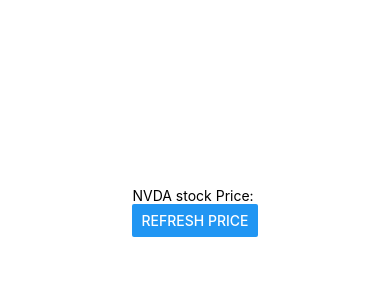
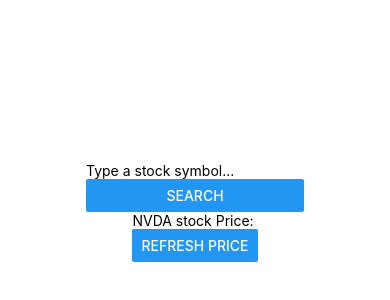
Before and after one commit to adamnoden/yayo, a React Native app in the folder expo/: screen / in a window 390 px wide. Shown: the part 210-510 px from the top of the page. Built offline with nearby package versions, Linux system fonts and the light colour scheme.

Commit message:
stock search mockup

```diff
--- a/expo/App.tsx
+++ b/expo/App.tsx
@@ -1,11 +1,12 @@
 import { StatusBar } from "expo-status-bar";
 import { StyleSheet, View } from "react-native";
 
-import { StockInfoComponent } from "./src/components";
+import { StockInfoComponent, StockSearch } from "./src/components";
 
 export default function App() {
   return (
     <View style={styles.container}>
+      <StockSearch />
       <StockInfoComponent />
       <StatusBar style="auto" />
     </View>
--- a/expo/src/components/StockInfo.tsx
+++ b/expo/src/components/StockInfo.tsx
@@ -1,7 +1,7 @@
 // Example component file: src/components/StockInfoComponent.tsx
 import React, { useEffect, useState } from "react";
 import { View, Text, Button } from "react-native";
-import { callFetchStockPrice } from "../services/stockService";
+import { callFetchStockPrice } from "../services/stock-service";
 
 export const StockInfoComponent = () => {
   const [stockPrice, setStockPrice] = useState<number | null>(null);
--- /dev/null
+++ b/expo/src/components/StockSearch.tsx
@@ -0,0 +1,43 @@
+import React, { useState } from "react";
+import { View, TextInput, Button, Text, FlatList } from "react-native";
+
+interface ParsedResult {
+  ticker: string;
+  name: string;
+  exchange: string;
+  id: string;
+}
+
+export const StockSearch = () => {
+  const [query, setQuery] = useState("");
+  const [results, setResults] = useState<ParsedResult[]>([]);
+
+  const searchStock = () => {
+    // Placeholder for API call logic
+    // After fetching, parse and set results with setResults
+    console.log(`Searching for: ${query}`);
+    // Mock result
+    setResults([
+      { ticker: "AAPL", name: "Apple Inc.", exchange: "NASDAQ", id: "1" },
+      // Add more mock results here
+    ]);
+  };
+
+  return (
+    <View>
+      <TextInput
+        placeholder="Type a stock symbol..."
+        value={query}
+        onChangeText={setQuery}
+      />
+      <Button title="Search" onPress={searchStock} />
+      <FlatList
+        data={results}
+        keyExtractor={(item) => item.id}
+        renderItem={({ item }) => (
+          <Text>{`${item.ticker} - ${item.name} (${item.exchange})`}</Text>
+        )}
+      />
+    </View>
+  );
+};
--- a/expo/src/components/index.ts
+++ b/expo/src/components/index.ts
@@ -1 +1,2 @@
 export * from "./StockInfo";
+export * from "./StockSearch";
```
Also changed, not shown: expo/src/services/stock-service.ts (renamed from expo/src/services/stockService.ts).
